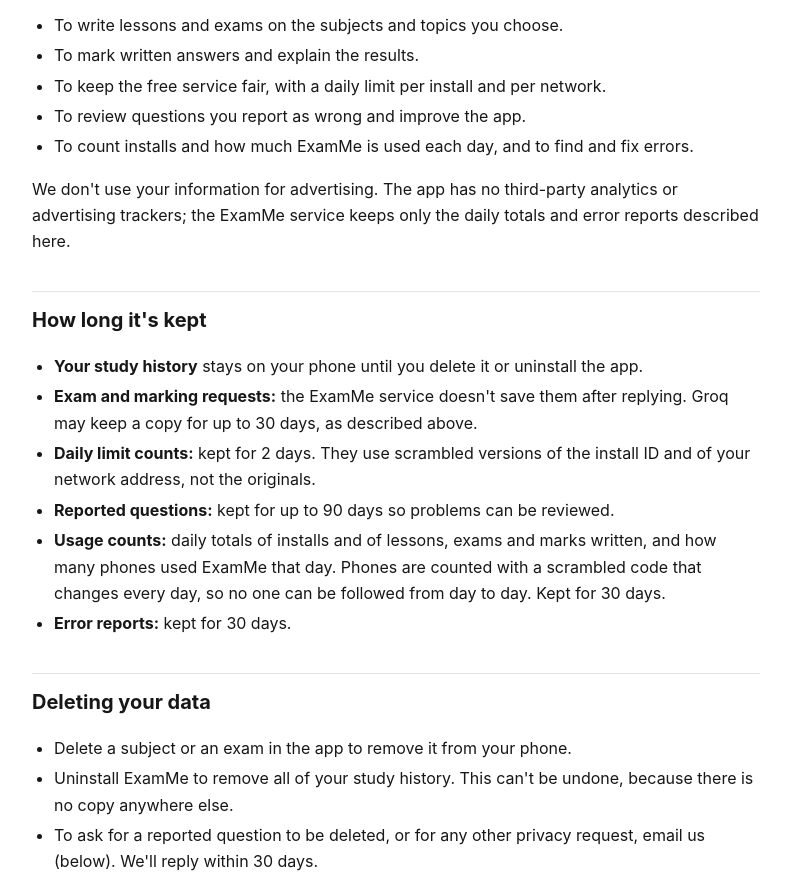
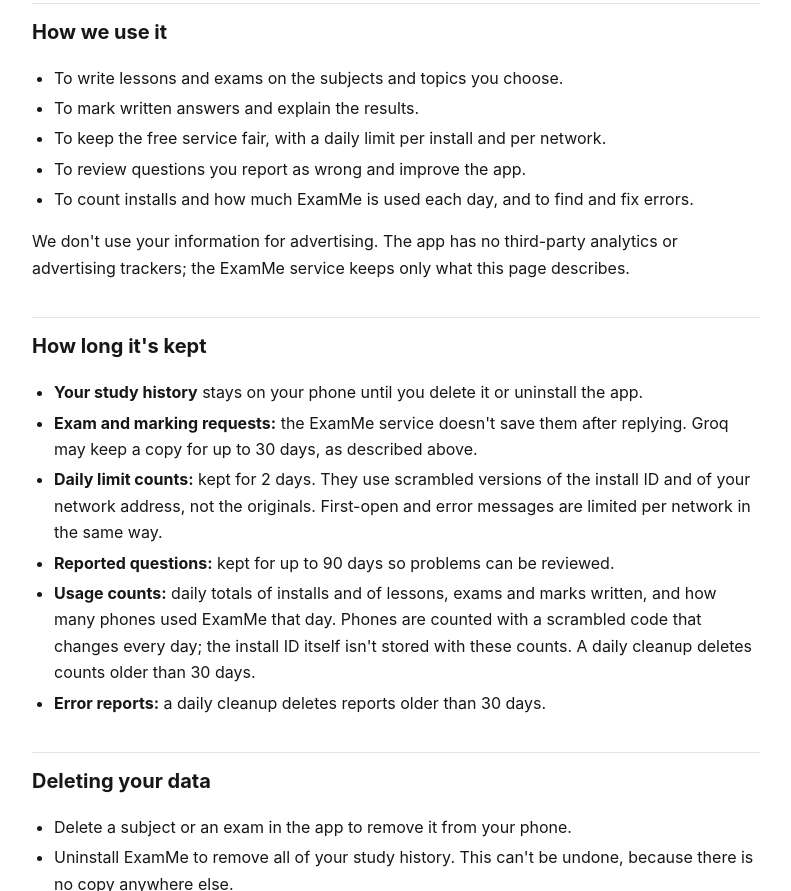
Before and after one commit to tarynmaloney5-ui/exammenow-site, a plain HTML site: page privacy.html in a window 1280 px wide. Shown: the part 1909-2800 px from the top of the page, without its empty margins (244-1035 px from the left). Drawn offline with Linux system fonts and the light colour scheme.

Commit message:
Privacy policy: exact wording for error reports and cleanup
Co-Authored-By: Claude Opus 5.5 <noreply@anthropic.com>

```diff
--- a/privacy.html
+++ b/privacy.html
@@ -14,7 +14,7 @@
 <header><img src="icon.png" alt=""><a href="./">ExamMe</a></header>
 
 <h1>Privacy Policy</h1>
-<p class="meta">Effective November 9, 2026 · Updated November 21, 2026 (install counts and error reports)</p>
+<p class="meta">Effective November 9, 2026 · Updated November 23, 2026 (install counts and error reports)</p>
 
 <p>ExamMe is a study app for Android and iPhone, created and run by Taryn Maloney ("we", "us"). This policy explains what information the app uses, where it goes, how long it's kept, and how to delete it.</p>
 
@@ -36,7 +36,7 @@
 <li><strong>A random ID for this install of the app,</strong> used only for the daily limit.</li>
 <li><strong>If you report a question as wrong:</strong> the subject, topic, question, answer and explanation. Reports don't include your written answers.</li>
 <li><strong>When ExamMe is first opened on a phone:</strong> the platform (Android, iPhone or web) and the app version. No ID is sent; this only counts installs.</li>
-<li><strong>If something goes wrong in the app:</strong> a short error message, the platform and the app version, so the problem can be fixed. Error reports never include your study content.</li>
+<li><strong>If something goes wrong in the app:</strong> a short error message, the platform and the app version, so the problem can be fixed. ExamMe removes email addresses, web links and long numbers from the message. It doesn't add your study content to reports, but an error message can sometimes contain a little of the text the app was handling.</li>
 </ul>
 <p>Please don't type personal information into subject names, topics or written answers. Everything is sent over an encrypted connection (HTTPS).</p>
 
@@ -59,16 +59,16 @@
 <li>To review questions you report as wrong and improve the app.</li>
 <li>To count installs and how much ExamMe is used each day, and to find and fix errors.</li>
 </ul>
-<p>We don't use your information for advertising. The app has no third-party analytics or advertising trackers; the ExamMe service keeps only the daily totals and error reports described here.</p>
+<p>We don't use your information for advertising. The app has no third-party analytics or advertising trackers; the ExamMe service keeps only what this page describes.</p>
 
 <h2>How long it's kept</h2>
 <ul>
 <li><strong>Your study history</strong> stays on your phone until you delete it or uninstall the app.</li>
 <li><strong>Exam and marking requests:</strong> the ExamMe service doesn't save them after replying. Groq may keep a copy for up to 30 days, as described above.</li>
-<li><strong>Daily limit counts:</strong> kept for 2 days. They use scrambled versions of the install ID and of your network address, not the originals.</li>
+<li><strong>Daily limit counts:</strong> kept for 2 days. They use scrambled versions of the install ID and of your network address, not the originals. First-open and error messages are limited per network in the same way.</li>
 <li><strong>Reported questions:</strong> kept for up to 90 days so problems can be reviewed.</li>
-<li><strong>Usage counts:</strong> daily totals of installs and of lessons, exams and marks written, and how many phones used ExamMe that day. Phones are counted with a scrambled code that changes every day, so no one can be followed from day to day. Kept for 30 days.</li>
-<li><strong>Error reports:</strong> kept for 30 days.</li>
+<li><strong>Usage counts:</strong> daily totals of installs and of lessons, exams and marks written, and how many phones used ExamMe that day. Phones are counted with a scrambled code that changes every day; the install ID itself isn't stored with these counts. A daily cleanup deletes counts older than 30 days.</li>
+<li><strong>Error reports:</strong> a daily cleanup deletes reports older than 30 days.</li>
 </ul>
 
 <h2>Deleting your data</h2>
```
